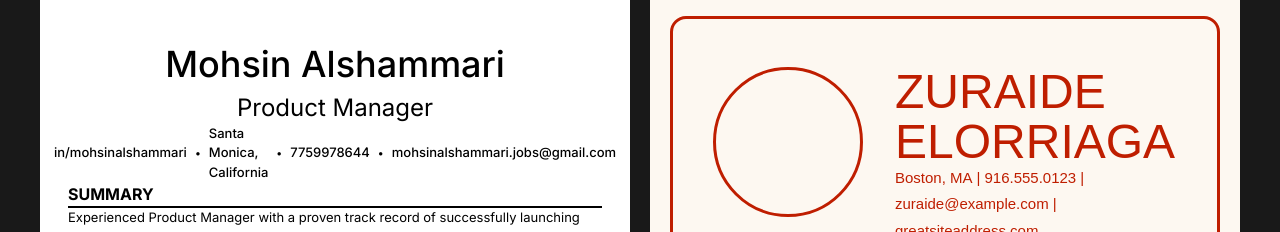
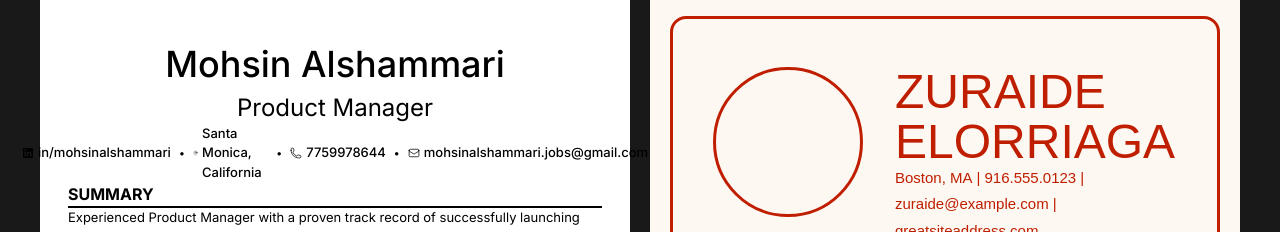
Before and after one commit to iamajraj/magical-resume, a Next.js app: page / in a window 1280 px wide. Shown: the part 1800-2032 px from the top of the page. Built offline with nearby package versions, Linux system fonts and the light colour scheme; a web font is replaced by a local one.

Commit message:
update: template 3 social info icons added

```diff
--- a/src/components/templates/Template3.tsx
+++ b/src/components/templates/Template3.tsx
@@ -12,13 +12,74 @@ export default function Template3({}: Props) {
 
       {/* Social Info */}
       <div className="flex items-center gap-2 text-[13px] justify-center font-medium">
-        <p>in/mohsinalshammari</p>
+        <div className="text-black flex items-center gap-1">
+          <svg
+            xmlns="http://www.w3.org/2000/svg"
+            fill="none"
+            className="w-3 h-3"
+            viewBox="0 0 24 24">
+            <path
+              fill="#000"
+              d="M22 3.47v17.06A1.47 1.47 0 0120.53 22H3.47A1.47 1.47 0 012 20.53V3.47A1.47 1.47 0 013.47 2h17.06A1.47 1.47 0 0122 3.47zM7.882 9.648h-2.94v9.412h2.94V9.647zm.265-3.235a1.694 1.694 0 00-1.682-1.706h-.053a1.706 1.706 0 000 3.412 1.694 1.694 0 001.735-1.653v-.053zm10.912 6.93c0-2.83-1.8-3.93-3.588-3.93a3.353 3.353 0 00-2.977 1.517h-.082V9.647H9.647v9.412h2.941v-5.006a1.953 1.953 0 011.765-2.106h.112c.935 0 1.63.588 1.63 2.07v5.042h2.94l.024-5.718z"></path>
+          </svg>
+          <p>in/mohsinalshammari</p>
+        </div>
         <p className="text-[11px]">•</p>
-        <p>Santa Monica, California</p>
+        <div className="text-black flex items-center gap-1">
+          <svg
+            xmlns="http://www.w3.org/2000/svg"
+            fill="none"
+            viewBox="0 0 24 24"
+            strokeWidth={1.5}
+            stroke="currentColor"
+            className="w-3 h-3">
+            <path
+              strokeLinecap="round"
+              strokeLinejoin="round"
+              d="M15 10.5a3 3 0 1 1-6 0 3 3 0 0 1 6 0Z"
+            />
+            <path
+              strokeLinecap="round"
+              strokeLinejoin="round"
+              d="M19.5 10.5c0 7.142-7.5 11.25-7.5 11.25S4.5 17.642 4.5 10.5a7.5 7.5 0 1 1 15 0Z"
+            />
+          </svg>
+          <p>Santa Monica, California</p>
+        </div>
         <p className="text-[11px]">•</p>
-        <p>7759978644</p>
+        <div className="text-black flex items-center gap-1">
+          <svg
+            xmlns="http://www.w3.org/2000/svg"
+            fill="none"
+            viewBox="0 0 24 24"
+            strokeWidth={1.5}
+            stroke="currentColor"
+            className="w-3 h-3">
+            <path
+              strokeLinecap="round"
+              strokeLinejoin="round"
+              d="M2.25 6.75c0 8.284 6.716 15 15 15h2.25a2.25 2.25 0 0 0 2.25-2.25v-1.372c0-.516-.351-.966-.852-1.091l-4.423-1.106c-.44-.11-.902.055-1.173.417l-.97 1.293c-.282.376-.769.542-1.21.38a12.035 12.035 0 0 1-7.143-7.143c-.162-.441.004-.928.38-1.21l1.293-.97c.363-.271.527-.734.417-1.173L6.963 3.102a1.125 1.125 0 0 0-1.091-.852H4.5A2.25 2.25 0 0 0 2.25 4.5v2.25Z"
+            />
+          </svg>
+          <p>7759978644</p>
+        </div>
         <p className="text-[11px]">•</p>
-        <p>mohsinalshammari.jobs@gmail.com</p>
+        <div className="text-black flex items-center gap-1">
+          <svg
+            xmlns="http://www.w3.org/2000/svg"
+            fill="none"
+            viewBox="0 0 24 24"
+            strokeWidth={1.5}
+            stroke="currentColor"
+            className="w-3 h-3 shrink-0">
+            <path
+              strokeLinecap="round"
+              strokeLinejoin="round"
+              d="M21.75 6.75v10.5a2.25 2.25 0 0 1-2.25 2.25h-15a2.25 2.25 0 0 1-2.25-2.25V6.75m19.5 0A2.25 2.25 0 0 0 19.5 4.5h-15a2.25 2.25 0 0 0-2.25 2.25m19.5 0v.243a2.25 2.25 0 0 1-1.07 1.916l-7.5 4.615a2.25 2.25 0 0 1-2.36 0L3.32 8.91a2.25 2.25 0 0 1-1.07-1.916V6.75"
+            />
+          </svg>
+          <p>mohsinalshammari.jobs@gmail.com</p>
+        </div>
       </div>
 
       {/* SUMMARY */}
```
